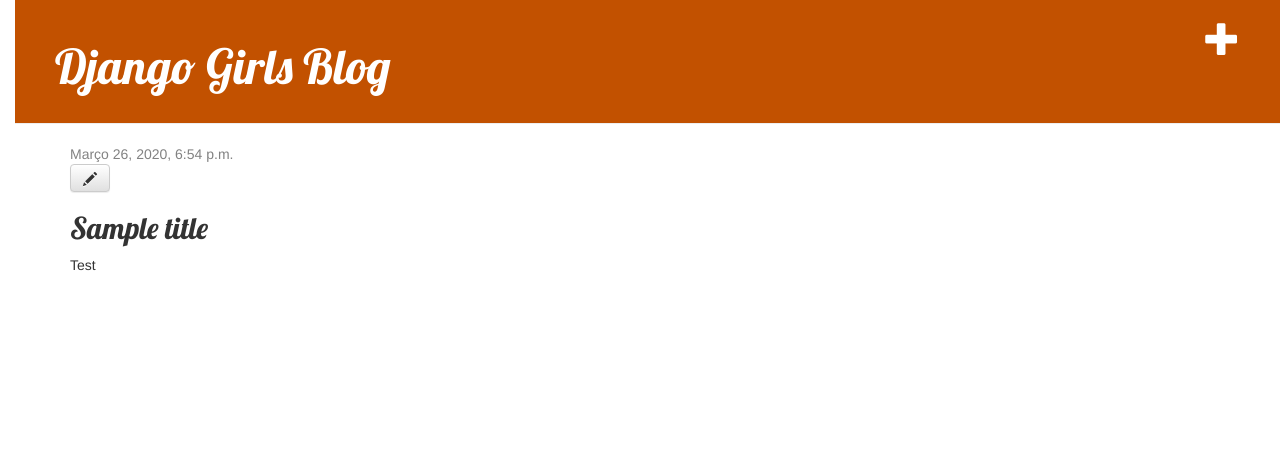
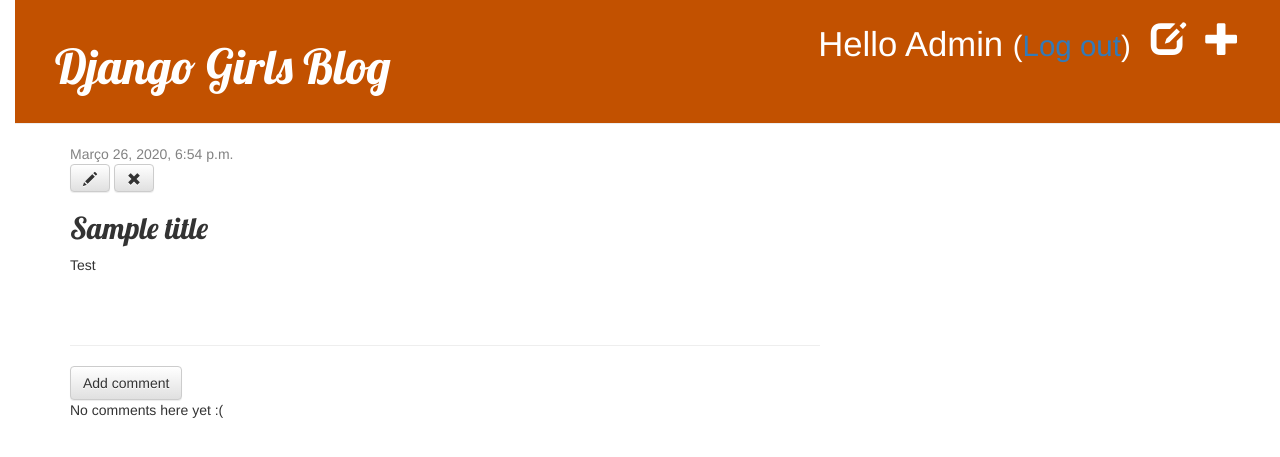
Before and after one commit to guigui03262/my-first-blog, a Django app: page /post/6/ in a window 1280 px wide. Shown: the top 457 px of the page. Run offline with Django 3.2, Linux system fonts and the light colour scheme; a user stored in the database is signed in; data comes from the database, SQL or seed files in the repository; both versions use the stored data as it was after the commit; some libraries are stand-ins or nearby versions.

Commit message:
add more my site

```diff
--- a/blog/admin.py
+++ b/blog/admin.py
@@ -1,4 +1,6 @@
 from django.contrib import admin
-from .models import Post
+from .models import Post, Comment
+
 
 admin.site.register(Post)
+admin.site.register(Comment)
--- a/blog/models.py
+++ b/blog/models.py
@@ -16,3 +16,20 @@ class Post(models.Model):
 
     def __str__(self):
         return self.title
+
+class Comment(models.Model):
+    post = models.ForeignKey('blog.Post', on_delete=models.CASCADE, related_name='comments')
+    author = models.CharField(max_length=200)
+    text = models.TextField()
+    created_date = models.DateTimeField(default=timezone.now)
+    approved_comment = models.BooleanField(default=False)
+
+    def approve(self):
+        self.approved_comment = True
+        self.save()
+
+    def __str__(self):
+        return self.text
+
+def approved_comments(self):
+    return self.comments.filter(approved_comment=True)
--- a/blog/static/css/blog.css
+++ b/blog/static/css/blog.css
@@ -51,3 +51,6 @@ h1, h2, h3, h4 {
 .post h2 a, .post h2 a:visited {
     color: #000000;
 }
+.comment {
+    margin: 20px 0px 20px 20px;
+}
--- a/blog/templates/blog/base.html
+++ b/blog/templates/blog/base.html
@@ -7,12 +7,16 @@
         <link href='//fonts.googleapis.com/css?family=Lobster&subset=latin,latin-ext' rel='stylesheet' type='text/css'>
         <link rel="stylesheet" href="{% static 'css/blog.css' %}">
     </head>
-    <body>
     <div class="page-header">
     {% if user.is_authenticated %}
         <a href="{% url 'post_new' %}" class="top-menu"><span class="glyphicon glyphicon-plus"></span></a>
+        <a href="{% url 'post_draft_list' %}" class="top-menu"><span class="glyphicon glyphicon-edit"></span></a>
+        <p class="top-menu">Hello {{ user.username }} <small>(<a href="{% url 'logout' %}">Log out</a>)</small></p>
+    {% else %}
+        <a href="{% url 'login' %}" class="top-menu"><span class="glyphicon glyphicon-lock"></span></a>
     {% endif %}
     <h1><a href="/">Django Girls Blog</a></h1>
+</div>
     </div>
     <div class="content container">
         <div class="row">
--- a/blog/templates/blog/post_detail.html
+++ b/blog/templates/blog/post_detail.html
@@ -3,14 +3,36 @@
 {% block content %}
     <div class="post">
         {% if post.published_date %}
-            <div class="date">
-                {{ post.published_date }}
-            </div>
-        {% endif %}
+    <div class="date">
+        {{ post.published_date }}
+    </div>
+{% else %}
+    <a class="btn btn-default" href="{% url 'post_publish' pk=post.pk %}">Publish</a>
+{% endif %}
         {% if user.is_authenticated %}
     <a class="btn btn-default" href="{% url 'post_edit' pk=post.pk %}"><span class="glyphicon glyphicon-pencil"></span></a>
+    <a class="btn btn-default" href="{% url 'post_remove' pk=post.pk %}"><span class="glyphicon glyphicon-remove"></span></a>
 {% endif %}
         <h2>{{ post.title }}</h2>
         <p>{{ post.text|linebreaksbr }}</p>
     </div>
+    <hr>
+    <a class="btn btn-default" href="{% url 'add_comment_to_post' pk=post.pk %}">Add comment</a>
+{% for comment in post.comments.all %}
+    {% if user.is_authenticated or comment.approved_comment %}
+    <div class="comment">
+        <div class="date">
+            {{ comment.created_date }}
+            {% if not comment.approved_comment %}
+                <a class="btn btn-default" href="{% url 'comment_remove' pk=comment.pk %}"><span class="glyphicon glyphicon-remove"></span></a>
+                <a class="btn btn-default" href="{% url 'comment_approve' pk=comment.pk %}"><span class="glyphicon glyphicon-ok"></span></a>
+            {% endif %}
+        </div>
+        <strong>{{ comment.author }}</strong>
+        <p>{{ comment.text|linebreaks }}</p>
+    </div>
+    {% endif %}
+{% empty %}
+    <p>No comments here yet :(</p>
+{% endfor %}
 {% endblock %}
--- a/blog/templates/blog/post_list.html
+++ b/blog/templates/blog/post_list.html
@@ -6,8 +6,9 @@
             <div class="date">
                 {{ post.published_date }}
             </div>
-            <h2><a href="{% url 'post_detail' pk=post.pk %}">{{ post.title }}</a></h2>
+            <h1><a href="{% url 'post_detail' pk=post.pk %}">{{ post.title }}</a></h1>
             <p>{{ post.text|linebreaksbr }}</p>
+            <a href="{% url 'post_detail' pk=post.pk %}">Comments: {{ post.approved_comments.count }}</a>
         </div>
     {% endfor %}
-{% endblock %}
+{% endblock content %}
--- a/blog/urls.py
+++ b/blog/urls.py
@@ -6,5 +6,12 @@ urlpatterns = [
     path('post/<int:pk>/', views.post_detail, name='post_detail'),
     path('post/new/', views.post_new, name='post_new'),
     path('post/<int:pk>/edit/', views.post_edit, name='post_edit'),
+    path('drafts/', views.post_draft_list, name='post_draft_list'),
+    path('post/<pk>/publish/', views.post_publish, name='post_publish'),
+    path('post/<pk>/remove/', views.post_remove, name='post_remove'),
+    path('post/<int:pk>/comment/', views.add_comment_to_post, name='add_comment_to_post'),
+    path('comment/<int:pk>/approve/', views.comment_approve, name='comment_approve'),
+	path('comment/<int:pk>/remove/', views.comment_remove, name='comment_remove'),
+
 
 ]
--- a/blog/views.py
+++ b/blog/views.py
@@ -1,9 +1,10 @@
 from django.shortcuts import render
 from django.utils import timezone
-from .models import Post
+from .models import Post, Comment
 from django.shortcuts import render, get_object_or_404
-from .forms import PostForm
+from .forms import PostForm, CommentForm
 from django.shortcuts import redirect
+from django.contrib.auth.decorators import login_required
 
 
 
@@ -15,19 +16,21 @@ def post_detail(request, pk):
     post = get_object_or_404(Post, pk=pk)
     return render(request, 'blog/post_detail.html', {'post': post})
 
+@login_required
 def post_new(request):
      if request.method == "POST":
          form = PostForm(request.POST)
          if form.is_valid():
              post = form.save(commit=False)
              post.author = request.user
-             post.published_date = timezone.now()
+
              post.save()
              return redirect('post_detail', pk=post.pk)
      else:
          form = PostForm()
      return render(request, 'blog/post_edit.html', {'form': form})
 
+@login_required
 def post_edit(request, pk):
      post = get_object_or_404(Post, pk=pk)
      if request.method == "POST":
@@ -35,9 +38,56 @@ def post_edit(request, pk):
          if form.is_valid():
              post = form.save(commit=False)
              post.author = request.user
-             post.published_date = timezone.now()
+
              post.save()
              return redirect('post_detail', pk=post.pk)
      else:
          form = PostForm(instance=post)
      return render(request, 'blog/post_edit.html', {'form': form})
+
+@login_required
+def post_draft_list(request):
+    posts = Post.objects.filter(published_date__isnull=True).order_by('created_date')
+    return render(request, 'blog/post_draft_list.html', {'posts': posts})
+
+@login_required
+def post_publish(request, pk):
+    post = get_object_or_404(Post, pk=pk)
+    post.publish()
+    return redirect('post_detail', pk=pk)
+
+@login_required
+def publish(self):
+    self.published_date = timezone.now()
+    self.save()
+
+@login_required
+def post_remove(request, pk):
+    post = get_object_or_404(Post, pk=pk)
+    post.delete()
+    return redirect('post_list')
+
+def add_comment_to_post(request, pk):
+    post = get_object_or_404(Post, pk=pk)
+    if request.method == "POST":
+        form = CommentForm(request.POST)
+        if form.is_valid():
+            comment = form.save(commit=False)
+            comment.post = post
+            comment.save()
+            return redirect('post_detail', pk=post.pk)
+    else:
+        form = CommentForm()
+    return render(request, 'blog/add_comment_to_post.html', {'form': form})
+
+@login_required
+def comment_approve(request, pk):
+    comment = get_object_or_404(Comment, pk=pk)
+    comment.approve()
+    return redirect('post_detail', pk=comment.post.pk)
+
+@login_required
+def comment_remove(request, pk):
+    comment = get_object_or_404(Comment, pk=pk)
+    comment.delete()
+    return redirect('post_detail', pk=comment.post.pk)
--- a/mysite/settings.py
+++ b/mysite/settings.py
@@ -81,6 +81,7 @@ DATABASES = {
     }
 }
 
+LOGIN_REDIRECT_URL = '/'
 
 # Password validation
 # https://docs.djangoproject.com/en/2.2/ref/settings/#auth-password-validators
--- a/mysite/urls.py
+++ b/mysite/urls.py
@@ -1,7 +1,11 @@
+from django.urls import path, include
 from django.contrib import admin
-from django.urls import path, include
+
+from django.contrib.auth import views
 
 urlpatterns = [
     path('admin/', admin.site.urls),
+    path('accounts/login/', views.LoginView.as_view(), name='login'),
+    path('accounts/logout/', views.LogoutView.as_view(next_page='/'), name='logout'),
     path('', include('blog.urls')),
 ]
```
Also changed, not shown: blog/forms.py (+9 -1 lines), blog/templates/blog/add_comment_to_post.html (added, +9 -0 lines), blog/templates/blog/post_draft_list.html (added, +11 -0 lines), blog/templates/registration/login.html (added, +24 -0 lines), blog/migrations/0002_comment.py (added), db.sqlite3. Lines whose indentation alone changed are shown as unchanged.
